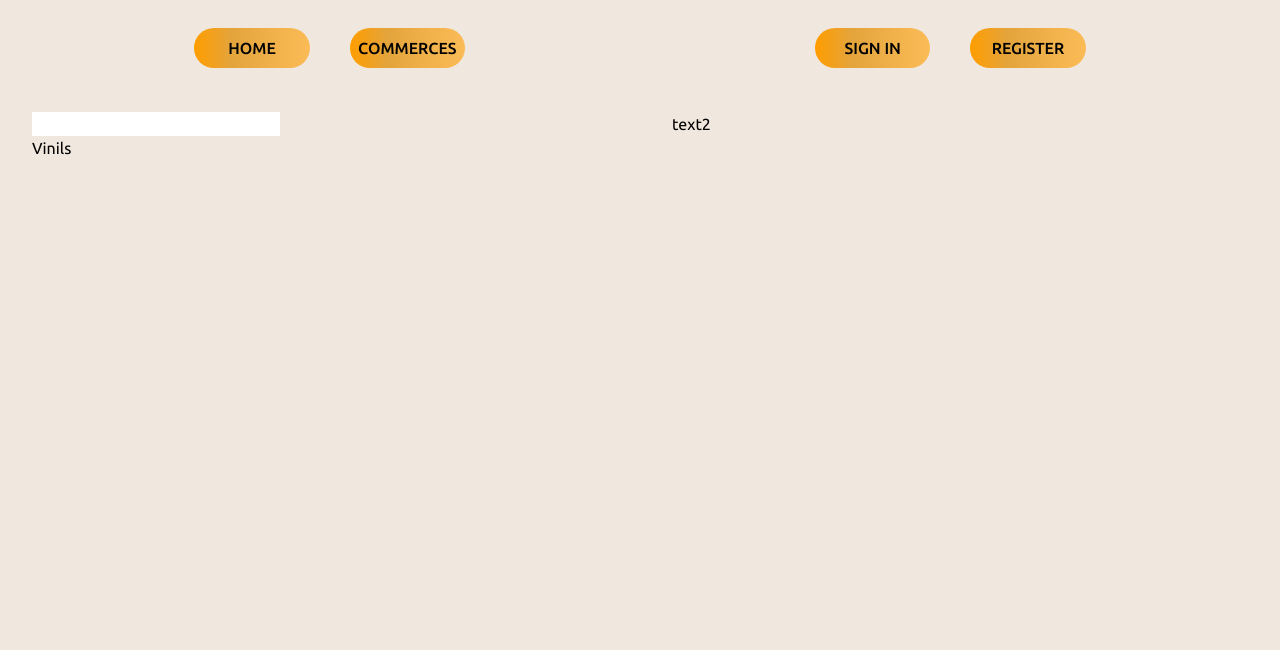
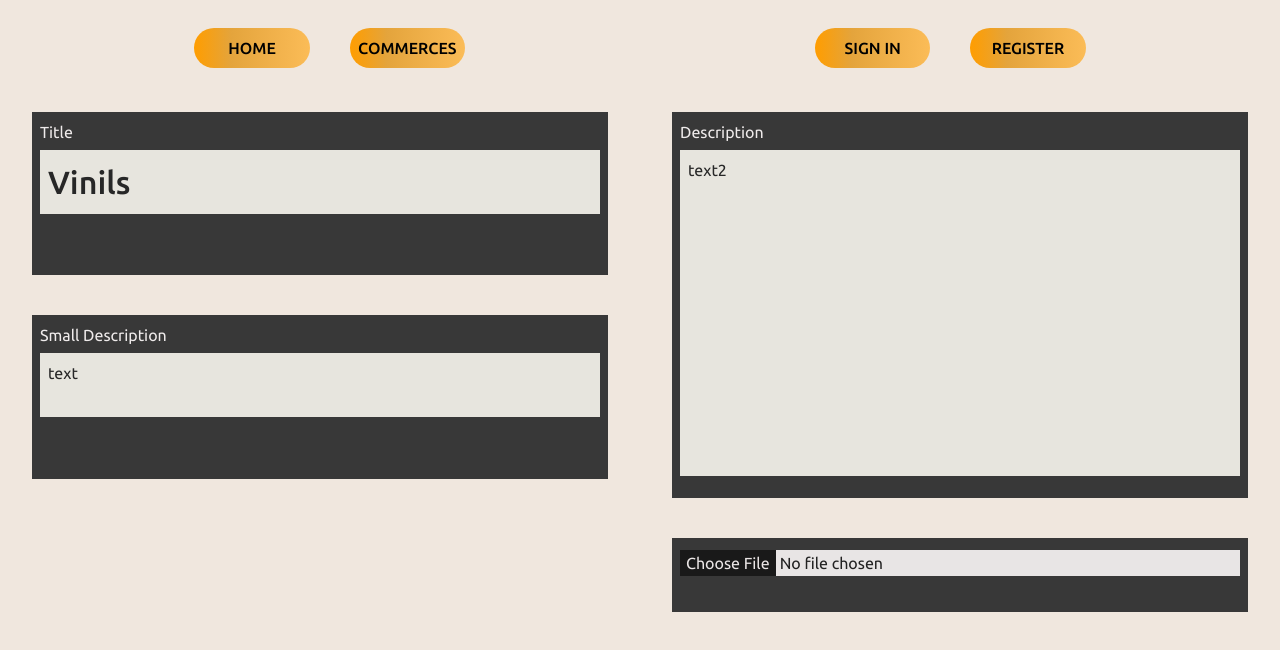
Before and after one commit to aperezmarquez/Web-for-commerces-React-project-, a Next.js app in the folder web_comercios/: page /comercios/commerce in a window 1280 px wide. Shown: the top 650 px of the page. Built offline with nearby package versions, Linux system fonts and the light colour scheme.

Commit message:
implementado el diseño de la web edit-commerce

```diff
--- a/web_comercios/app/comercios/commerce/edit/edit-commerce.css
+++ b/web_comercios/app/comercios/commerce/edit/edit-commerce.css
@@ -0,0 +1,69 @@
+.title-input {
+    width: 100%;
+    margin-top: 1%;
+
+    font-weight: 500;
+    font-size: 2em;
+
+    color: rgb(39, 39, 39);
+    background-color: rgb(231, 229, 222);
+}
+
+.title-label {
+    background-color: rgb(56, 56, 56);
+    color: rgb(239, 235, 235);
+
+    height: 22.2%;
+}
+
+.smDesc-input {
+    width: 100%;
+    resize: none;
+    margin-top: 1%;
+
+    color: rgb(39, 39, 39);
+    background-color: rgb(231, 229, 222);
+}
+
+.desc-input {
+    width: 100%;
+    height: 88%;
+    resize: none;
+
+    margin-top: 1%;
+
+    color: rgb(39, 39, 39);
+    background-color: rgb(231, 229, 222);
+}
+
+.desc-label {
+    background-color: rgb(56, 56, 56);
+    color: rgb(239, 235, 235);
+
+    height: 52.5%;
+}
+
+.url-button {
+    background-color: rgb(232, 229, 229);
+    color: rgb(34, 34, 34);
+
+    width: 100%;
+}
+
+.url-button::file-selector-button {
+    background-color: rgb(25, 25, 25);
+    color: rgb(234, 229, 229);
+
+    border: none;
+}
+
+.url-label {
+    background-color: rgb(56, 56, 56);
+    color: rgb(239, 235, 235);
+
+    height: 10%;
+}
+
+/* .right-zone {
+    margin-top: 10.5%;
+} */
--- a/web_comercios/app/comercios/commerce/edit/edit-commerce.jsx
+++ b/web_comercios/app/comercios/commerce/edit/edit-commerce.jsx
@@ -3,27 +3,46 @@ import './edit-commerce.css'
 
 export default function EditCommerce ({ commerce, setCommerce }) {
     const [tempCommerce, setTempCommerce] = useState(commerce)
+    const [changedComm, setChangedComm] = useState(false)
 
-    function handleChange(e) {
-        const newComm = {
-            title : e.target.value,
-            smDesc : tempCommerce.smDesc,
-            desc : tempCommerce.desc,
-            url : tempCommerce.url,
+    const [title, setTitle] = useState("")
+    const [smDesc, setSmDesc] = useState("")
+    const [desc, setDesc] = useState("")
+    const [url, setUrl] = useState("")
+
+    if (commerce.title != undefined) {
+        if (!changedComm) {
+            console.log(commerce)
+            setTitle(commerce.title)
+            setSmDesc(commerce.smDesc)
+            setDesc(commerce.desc)
+            setUrl(commerce.url)
+            setChangedComm(true)
         }
-
-        setTempCommerce(newComm)
     }
 
     return (
         <div className="fondo w-full h-screen flex mx-auto">
             <div className="left-zone w-1/2 p-8">
-                <input type='text' onChange={handleChange}></input>
-                <h1>{commerce.title}</h1>
+                <div className='title-label p-2 mb-10'>
+                    <label for='title'>Title</label>
+
+                    <input type='text' id='title' value={title} onChange={(e) => setTitle(e.target.value)} className='title-input p-2 mb-7'></input>
+                </div>
+                <div className='title-label p-2'>
+                    <label for='smDesc'>Small Description</label>
+                    <textarea id='smDesc' value={smDesc} onChange={(e) => setSmDesc(e.target.value)} className='smDesc-input p-2'></textarea>
+                </div>
             </div>
 
             <div className="right-zone w-1/2 p-8">
-                <p>{commerce.desc}</p>
+                <div className='desc-label p-2'>
+                    <label for='desc' className='desc-label'>Description</label>
+                    <textarea id='desc' value={desc} onChange={(e) => setDesc(e.target.value)} className='desc-input p-2'></textarea>
+                </div>
+                <div className='url-label p-2 mt-10'>
+                    <input type='file' id='url' accept="image/png, image/jpeg" className='url-button mt-1' onChange={(e) => setUrl(e.target.value)}></input>
+                </div>
             </div>
         </div>
     );
```
